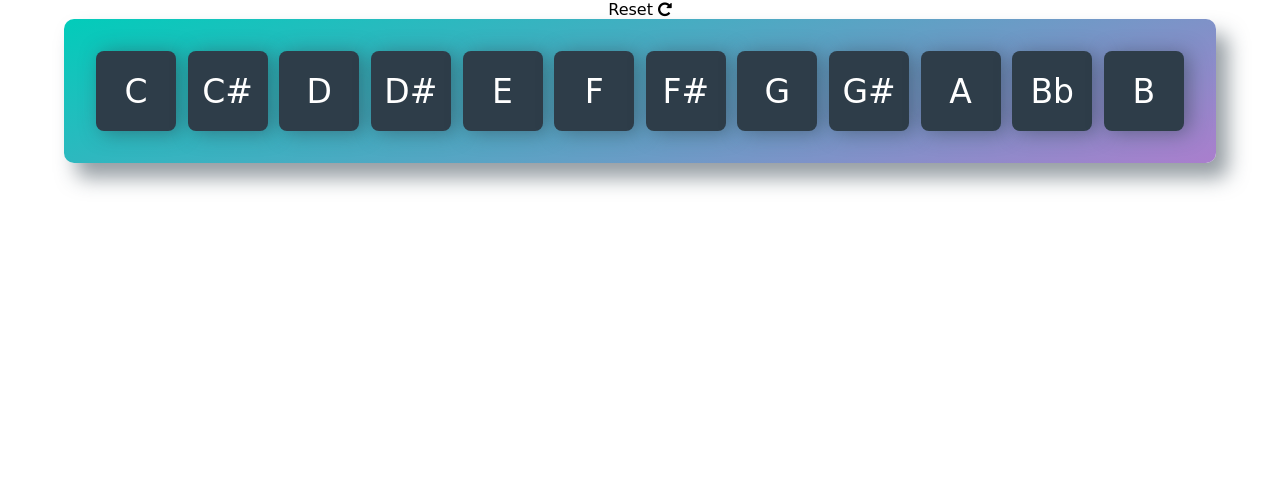
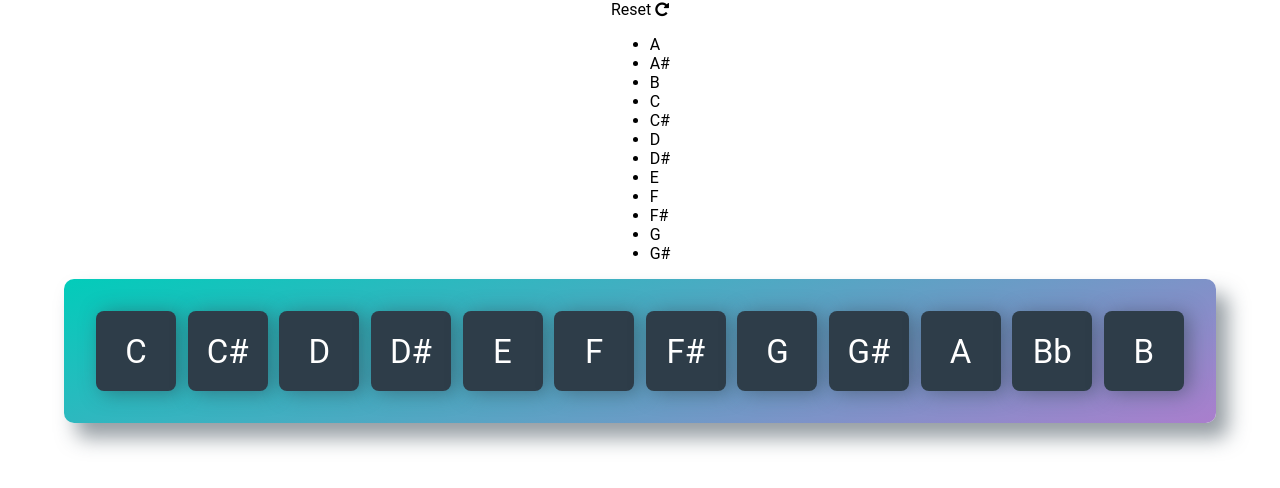
Before and after one commit to SergioMRib/chord_transposer, a plain HTML site: page chords_converter.html in a window 1280 px wide. Drawn offline with Linux system fonts and the light colour scheme; a web font is replaced by a local one.

Commit message:
Chords are added to the page
Using the controller to get the list of chords and add them to the view

```diff
--- a/chords_converter.html
+++ b/chords_converter.html
@@ -2,7 +2,7 @@
 <html lang="en">
 <head>
     <meta charset="utf-8">
-    <title>Matching Game</title>
+    <title>Chord converter</title>
     <meta name="description" content="">
     <link rel="stylesheet prefetch" href="https://maxcdn.bootstrapcdn.com/font-awesome/4.6.1/css/font-awesome.min.css">
     <link rel="stylesheet prefetch" href="https://fonts.googleapis.com/css?family=Coda">
@@ -15,6 +15,10 @@
                 Reset
                 <i class="fa fa-repeat"></i>
         	</div>
+        </section>
+        <section>
+            <ul id="chord_list">
+            </ul>
         </section>
 
         <ul id="all_chords"  class="deck">
@@ -56,9 +60,6 @@
             </li>
         </ul>
     </div>
-    <section id="chords_list">
-
-    </section>
     <script src="js/chordsConverter.js"></script>
 </body>
 </html>
--- a/css/chords_converter.css
+++ b/css/chords_converter.css
@@ -18,7 +18,7 @@ body {
 
 body {
     background: #ffffff url('../images/geometry2.png'); /* Background pattern from Subtle Patterns */
-    font-family: 'Coda', cursive;
+    font-family: 'Roboto', 'Coda',  cursive;
 }
 
 .container {
--- a/js/chordsConverter.js
+++ b/js/chordsConverter.js
@@ -15,9 +15,6 @@ let allCards = document.getElementsByClassName('card'),
     matchedCards = 0,
     startTime;
 
-/*
- * the deck is shuffled for the first time when document loads
-*/
 
 let model = {
     chords: {
@@ -33,9 +30,45 @@ let model = {
         10:"F#",
         11:"G",
         12:"G#"
+    },
+    selectedChords: {}
+};
+
+
+let controller = {
+    init: function() {
+        console.log("controller called");
+        chordListView.init();
+    },
+    getChords: function() {
+        return model.chords;
     }
 };
 
-let view = {};
+let chordListView = {
+    init: function() {
+        this.chordListElem = document.getElementById('chord_list');
+        this.render();
+    },
 
-let controller = {};
+    render: function() {
+        console.log("chord render called");
+        let chord, elem, i;
+
+        //get chords from the model
+        let chords = controller.getChords();
+
+        //for loop to add all the chords to the dom
+        for (i in chords) {
+
+            elem = document.createElement('li');
+            chord = chords[i];
+            elem.textContent = chord;
+            this.chordListElem.appendChild(elem);
+        };
+    }
+};
+
+let selectedChordsView = {};
+
+controller.init();
```
